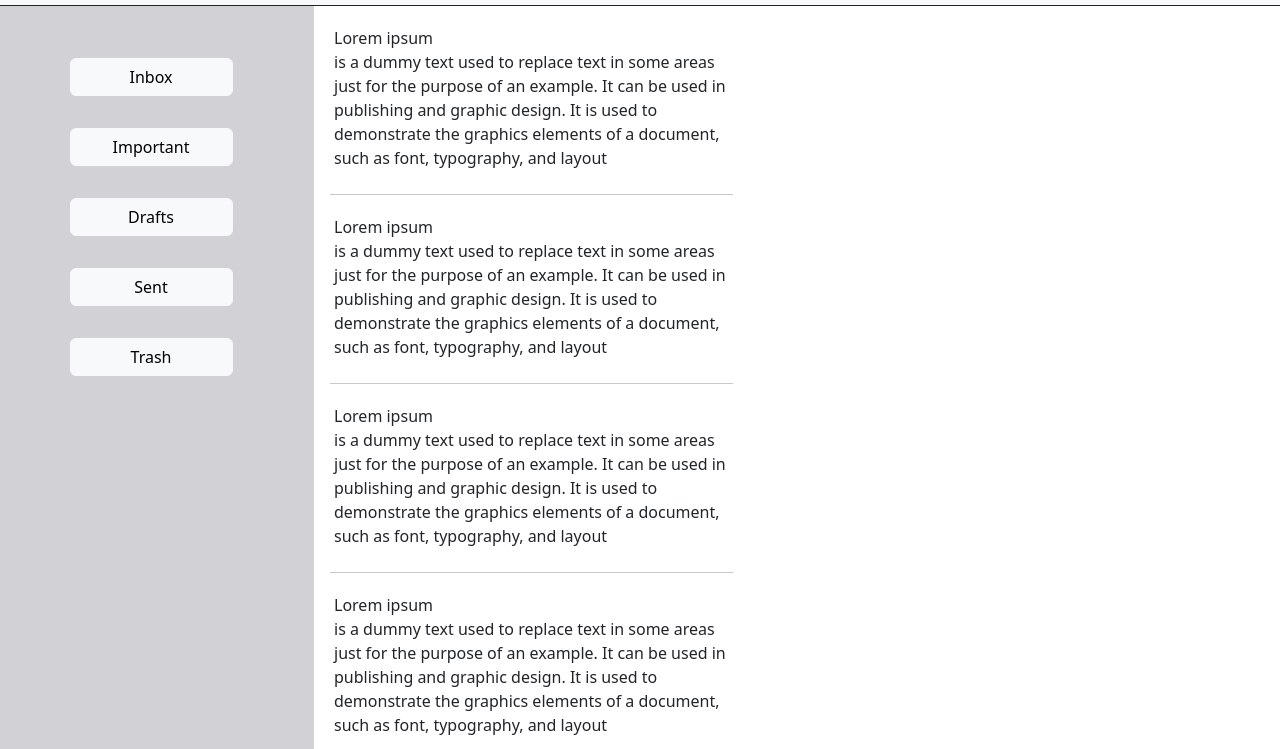
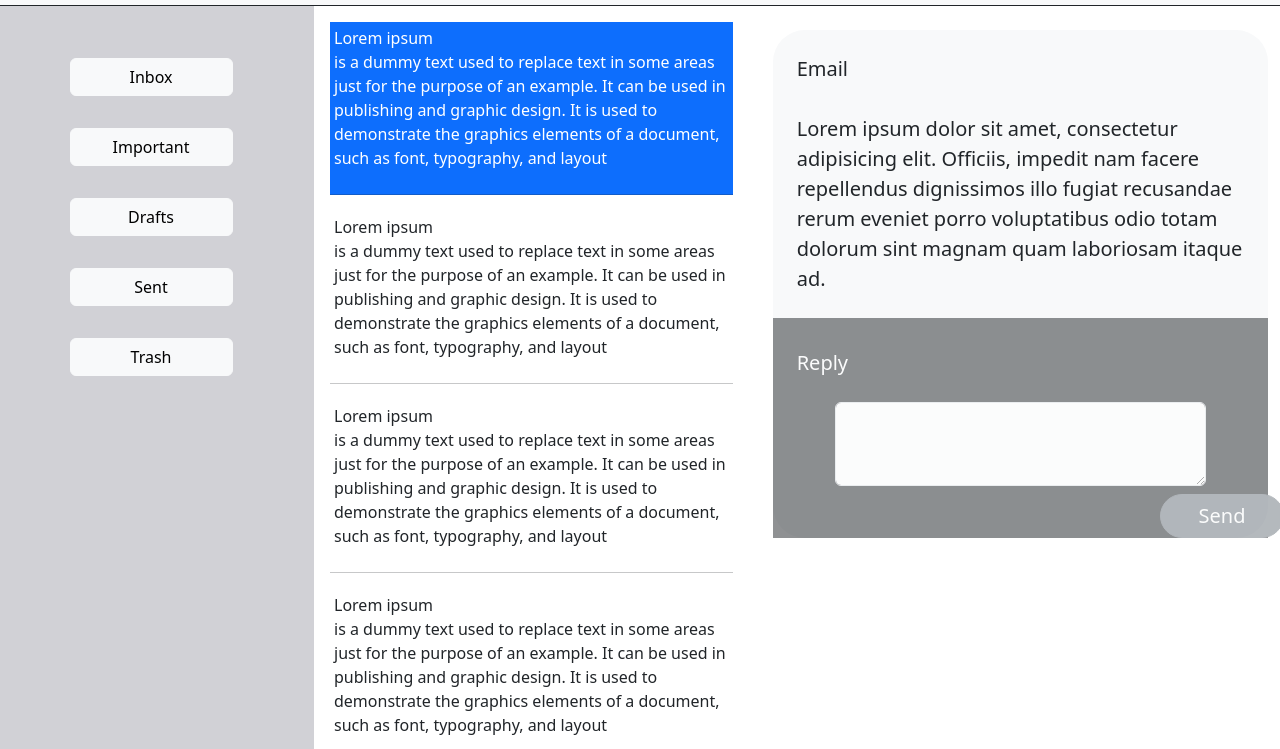
Before and after one commit to longtranBVT/bootstrap-grid-tran, a plain HTML site: page index.html in a window 1280 px wide. Shown: the part 51-800 px from the top of the page. Drawn offline with nearby package versions, Linux system fonts and the light colour scheme.

Commit message:
added email section and reply box

```diff
--- a/index.html
+++ b/index.html
@@ -66,8 +66,8 @@
 
         <!--email section-->
         <div class="row row-cols-1">
-          <div class="col">
-            <div class="p-1 m-3 mb-0 pb-4 border-bottom border-dark border-opacity-25">
+          <div class="col" id="selected">
+            <div class="p-1 m-3 mb-0 pb-4 border-bottom border-dark border-opacity-25 bg-primary text-white">
               Lorem ipsum <br> is a dummy text used to replace text in some areas <br> just for the purpose of an
               example. It can be used in publishing and graphic design. It is used to demonstrate the graphics elements
               of a document, such as font, typography, and layout
@@ -124,8 +124,34 @@
           </div>
         </div>
     </div>
+      <!-- open email section -->
+  <div class="h-100 p-0 col-md-7 col-lg-5 d-none d-md-block d-lg-block">
+
+    <div class="bg-light w-80 m-4 mb-0 rounded-5" id="col-3-opened-email-div">
+        <div class="row h-75 d-inline-block ">
+          <div class="col-11 m-4 fs-5" >Email<br> <br>Lorem ipsum dolor sit amet, consectetur adipisicing elit. Officiis, impedit nam facere repellendus dignissimos illo fugiat recusandae rerum eveniet porro voluptatibus odio totam dolorum sint magnam quam laboriosam itaque ad.</div>
+        </div>
+
+        <!-- reply box -->
+        <div class="bg-dark opacity-50" id="col-3-reply-email-div">
+
+
+                <div class="col-11 fs-5 mb-4 ms-4 text-white" > <br>  Reply <br> </div>
+                <div class="form-floating d-flex justify-content-center text-dark">
+                  <textarea type="text" class="form-control w-75 h-100 fs-5" id="replay-text-area" placeholder="Reply here"></textarea>
+                </div>
+
+        <!-- reply button -->
+        <div class="d-flex justify-content-end ms-3 w-100 mt-2 ">
+            <button type="button" class="btn btn-secondary w-25 fs-5 rounded-5">Send</button>
+        </div>
+
+
+
+
+    </div>
+</div>
   </div>
-
 
   <script src="https://cdn.jsdelivr.net/npm/bootstrap@5.3.2/dist/js/bootstrap.bundle.min.js"
     integrity="sha384-C6RzsynM9kWDrMNeT87bh95OGNyZPhcTNXj1NW7RuBCsyN/o0jlpcV8Qyq46cDfL" crossorigin="anonymous">
```
Also changed, not shown: style.css (line endings or trailing spaces).
